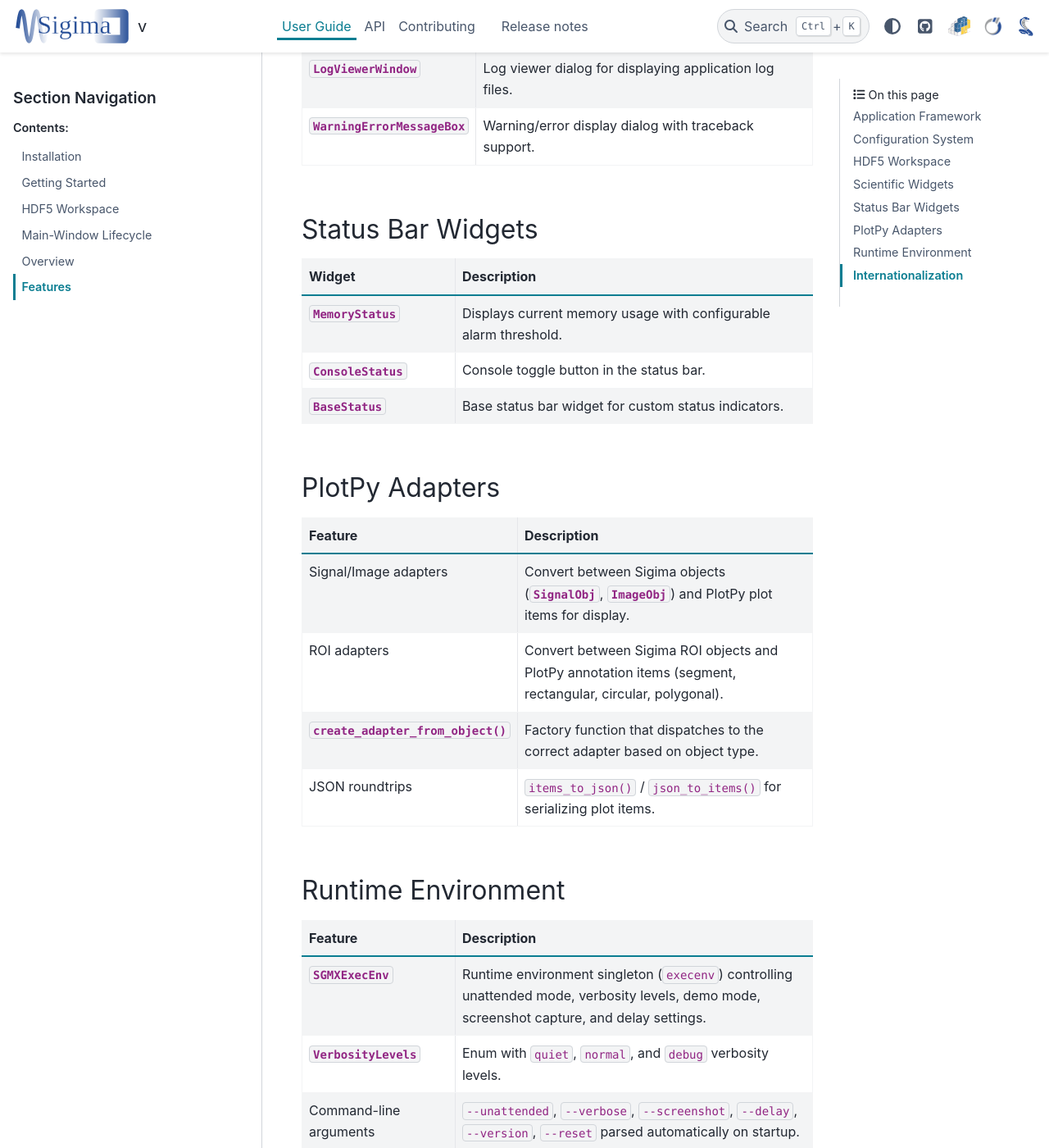
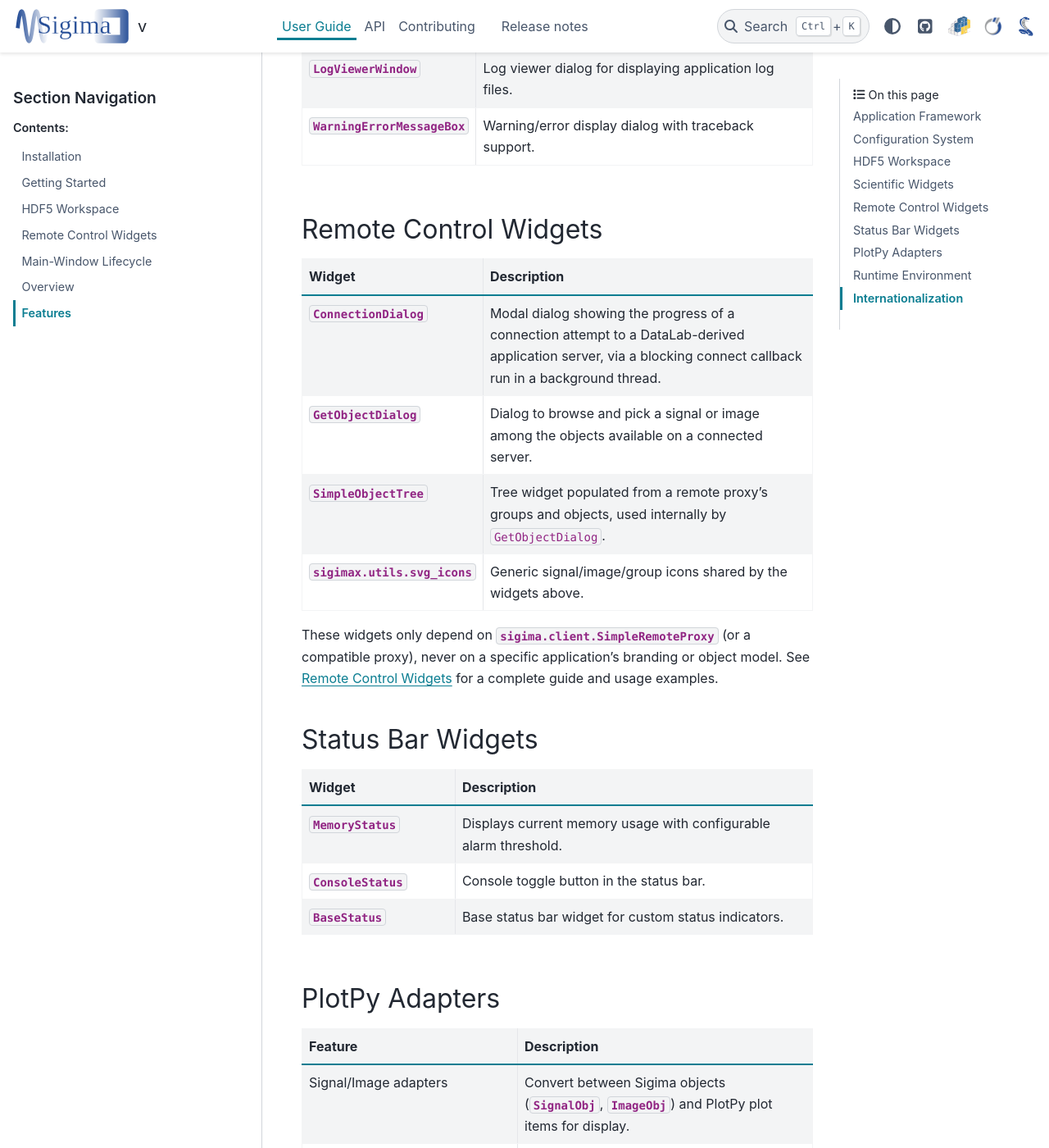
Before and after one commit to DataLab-Platform/SigimaX, a Sphinx documentation site: the page built from doc/user_guide/features.rst, in a window 1280 px wide and 1400 px high, scrolled down 2589 px. Shown: the whole window at 82% size. Built offline with Sphinx 7.4.7 and the PyData theme 0.15.4, drawn with Linux system fonts in a browser that asks for light colours; pages that are not in the unit, such as notebooks, are missing from menus; the version number could not be read and is left out.

Commit message:
Update doc, with new remote control (DataLabSimpleClient widgets)

```diff
--- a/doc/api/utils.rst
+++ b/doc/api/utils.rst
@@ -12,3 +12,6 @@ Submodules
 
 .. automodule:: sigimax.utils.conf
     :no-members:
+
+.. automodule:: sigimax.utils.svg_icons
+    :no-members:
--- a/doc/api/widgets.rst
+++ b/doc/api/widgets.rst
@@ -51,3 +51,9 @@ Submodules
 
 .. automodule:: sigimax.widgets.fileviewer
     :no-members:
+
+.. automodule:: sigimax.widgets.connection
+    :no-members:
+
+.. automodule:: sigimax.widgets.objectdialog
+    :no-members:
--- /dev/null
+++ b/doc/examples/features/remote_control_widgets.py
@@ -0,0 +1,94 @@
+# Copyright (c) DataLab Platform Developers, BSD 3-Clause license, see LICENSE file.
+
+"""
+Remote Control Widgets
+=======================
+
+This example demonstrates how to use
+:class:`~sigimax.widgets.connection.ConnectionDialog` and
+:class:`~sigimax.widgets.objectdialog.GetObjectDialog` to build a minimal
+remote client for a DataLab-derived application server.
+
+These widgets are generic: they only depend on
+:class:`sigima.client.SimpleRemoteProxy` (or any proxy exposing the same
+``connect``/``get_current_panel``/``get_group_titles_with_object_info`` API),
+never on a specific application's branding or object model.
+
+To keep this example runnable without a real DataLab-derived application,
+:class:`sigima.client.stub.DataLabStubServer` is used to simulate one
+in-process.
+"""
+
+# %%
+# Importing necessary modules
+# ---------------------------
+
+import numpy as np
+from guidata.qthelpers import qt_app_context
+from sigima.client import SimpleRemoteProxy
+from sigima.client.stub import DataLabStubServer
+
+from sigimax.widgets.connection import ConnectionDialog
+from sigimax.widgets.objectdialog import GetObjectDialog
+
+# %%
+# Starting a (stub) server and connecting to it
+# ------------------------------------------------
+#
+# In a real client application, ``server`` would not exist: a real
+# DataLab-derived application would already be running, and ``proxy.connect``
+# would be passed to :class:`~sigimax.widgets.connection.ConnectionDialog` for
+# the user to see the connection progress.
+
+server = DataLabStubServer(verbose=False)
+port = server.start()
+
+proxy = SimpleRemoteProxy(autoconnect=False)
+
+with qt_app_context(exec_loop=False):
+    dlg = ConnectionDialog(lambda: proxy.connect(port=str(port), timeout=2.0))
+    connected = dlg.exec()
+    print(f"Connected: {connected} (error: {dlg.get_error_message() or 'none'})")
+
+# %%
+# Populating the server with a couple of signals
+# -------------------------------------------------
+#
+# ``add_signal`` stores the signal on the server but does not attach it to
+# any group by itself: the stub server's default group is wired here
+# directly, through the server instance, to get a non-empty tree below. A
+# real DataLab-derived server groups newly added objects automatically.
+
+proxy.add_signal("Signal 1", np.arange(10.0), np.arange(10.0))
+proxy.add_signal("Signal 2", np.arange(10.0), np.arange(10.0) ** 2)
+group_uuid = next(iter(server.signal_groups))
+server.signal_groups[group_uuid].objects.extend(server.signals.keys())
+
+# %%
+# Picking an object from the server
+# ------------------------------------
+#
+# :class:`~sigimax.widgets.objectdialog.GetObjectDialog` lists the groups and
+# objects available on the server. Restricting ``panel`` to ``"signal"``
+# hides the panel selector combo box.
+
+with qt_app_context(exec_loop=False):
+    dlg = GetObjectDialog(None, proxy, panel="signal")
+    group_item = dlg.tree.topLevelItem(0)
+    dlg.tree.setCurrentItem(group_item.child(0))
+    print(f"Selected object UUID: {dlg.get_current_object_uuid()}")
+
+server.stop()
+
+# %%
+# Summary
+# -------
+#
+# - :class:`~sigimax.widgets.connection.ConnectionDialog` wraps a blocking
+#   ``connect`` callback in a background thread, so the Qt event loop keeps
+#   running while the connection is attempted.
+# - :class:`~sigimax.widgets.objectdialog.GetObjectDialog` displays the
+#   groups/objects reported by
+#   :meth:`sigima.client.base.SimpleBaseProxy.get_group_titles_with_object_info`.
+# - :class:`~sigima.client.stub.DataLabStubServer` lets both widgets be
+#   exercised headlessly, without a real DataLab-derived application.
--- a/doc/user_guide/features.rst
+++ b/doc/user_guide/features.rst
@@ -122,6 +122,33 @@ Scientific Widgets
     * - :class:`~sigimax.widgets.warningerror.WarningErrorMessageBox`
       - Warning/error display dialog with traceback support.
 
+Remote Control Widgets
+----------------------
+
+.. list-table::
+    :header-rows: 1
+    :align: left
+    :widths: 30 70
+
+    * - Widget
+      - Description
+    * - :class:`~sigimax.widgets.connection.ConnectionDialog`
+      - Modal dialog showing the progress of a connection attempt to a
+        DataLab-derived application server, via a blocking connect callback
+        run in a background thread.
+    * - :class:`~sigimax.widgets.objectdialog.GetObjectDialog`
+      - Dialog to browse and pick a signal or image among the objects
+        available on a connected server.
+    * - :class:`~sigimax.widgets.objectdialog.SimpleObjectTree`
+      - Tree widget populated from a remote proxy's groups and objects,
+        used internally by ``GetObjectDialog``.
+    * - :mod:`sigimax.utils.svg_icons`
+      - Generic signal/image/group icons shared by the widgets above.
+
+These widgets only depend on :class:`sigima.client.SimpleRemoteProxy` (or a
+compatible proxy), never on a specific application's branding or object model.
+See :doc:`remote_control` for a complete guide and usage examples.
+
 Status Bar Widgets
 ------------------
 
--- a/doc/user_guide/index.rst
+++ b/doc/user_guide/index.rst
@@ -37,6 +37,7 @@ User Guide
     installation
     getting_started
     hdf5_workspace
+    remote_control
     lifecycle
     overview
     features
```
Also changed, not shown: doc/user_guide/remote_control.rst (added, +112 -0 lines).
